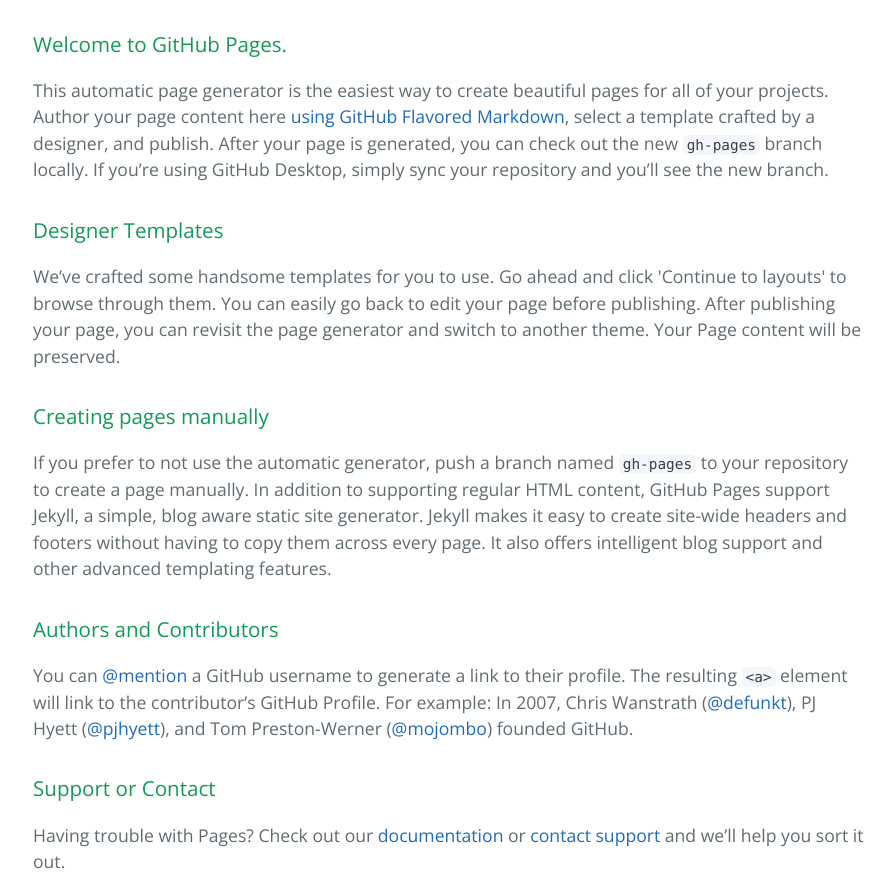
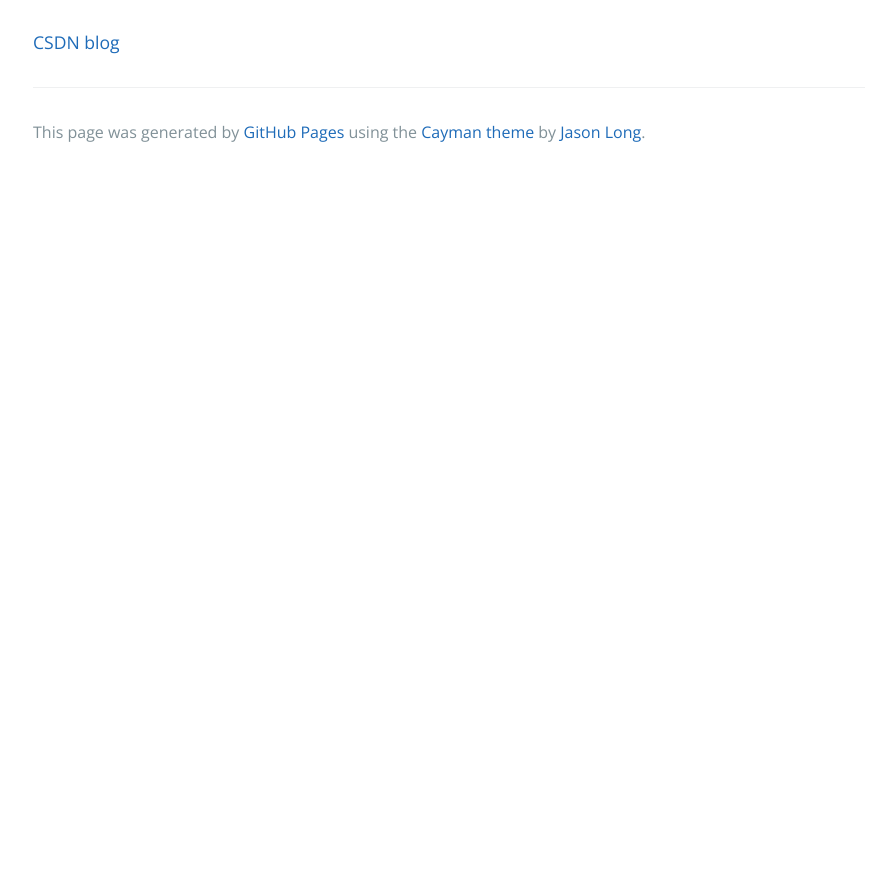
Before and after one commit to Y-lenny/Y-lenny.github.io, a plain HTML site: page index.html in a window 1280 px wide. Shown: the part 320-1198 px from the top of the page, without its empty margins (191-1087 px from the left). After the commit the page ends 800 px from the top, so only its background shows below. Drawn offline with nearby package versions, Linux system fonts and the light colour scheme.

Commit message:
Update index.html

```diff
--- a/index.html
+++ b/index.html
@@ -16,31 +16,7 @@
     </section>
 
     <section class="main-content">
-      <h3>
-<a id="welcome-to-github-pages" class="anchor" href="#welcome-to-github-pages" aria-hidden="true"><span aria-hidden="true" class="octicon octicon-link"></span></a>Welcome to GitHub Pages.</h3>
-
-<p>This automatic page generator is the easiest way to create beautiful pages for all of your projects. Author your page content here <a href="https://guides.github.com/features/mastering-markdown/">using GitHub Flavored Markdown</a>, select a template crafted by a designer, and publish. After your page is generated, you can check out the new <code>gh-pages</code> branch locally. If you’re using GitHub Desktop, simply sync your repository and you’ll see the new branch.</p>
-
-<h3>
-<a id="designer-templates" class="anchor" href="#designer-templates" aria-hidden="true"><span aria-hidden="true" class="octicon octicon-link"></span></a>Designer Templates</h3>
-
-<p>We’ve crafted some handsome templates for you to use. Go ahead and click 'Continue to layouts' to browse through them. You can easily go back to edit your page before publishing. After publishing your page, you can revisit the page generator and switch to another theme. Your Page content will be preserved.</p>
-
-<h3>
-<a id="creating-pages-manually" class="anchor" href="#creating-pages-manually" aria-hidden="true"><span aria-hidden="true" class="octicon octicon-link"></span></a>Creating pages manually</h3>
-
-<p>If you prefer to not use the automatic generator, push a branch named <code>gh-pages</code> to your repository to create a page manually. In addition to supporting regular HTML content, GitHub Pages support Jekyll, a simple, blog aware static site generator. Jekyll makes it easy to create site-wide headers and footers without having to copy them across every page. It also offers intelligent blog support and other advanced templating features.</p>
-
-<h3>
-<a id="authors-and-contributors" class="anchor" href="#authors-and-contributors" aria-hidden="true"><span aria-hidden="true" class="octicon octicon-link"></span></a>Authors and Contributors</h3>
-
-<p>You can <a href="https://help.github.com/articles/basic-writing-and-formatting-syntax/#mentioning-users-and-teams" class="user-mention">@mention</a> a GitHub username to generate a link to their profile. The resulting <code>&lt;a&gt;</code> element will link to the contributor’s GitHub Profile. For example: In 2007, Chris Wanstrath (<a href="https://github.com/defunkt" class="user-mention">@defunkt</a>), PJ Hyett (<a href="https://github.com/pjhyett" class="user-mention">@pjhyett</a>), and Tom Preston-Werner (<a href="https://github.com/mojombo" class="user-mention">@mojombo</a>) founded GitHub.</p>
-
-<h3>
-<a id="support-or-contact" class="anchor" href="#support-or-contact" aria-hidden="true"><span aria-hidden="true" class="octicon octicon-link"></span></a>Support or Contact</h3>
-
-<p>Having trouble with Pages? Check out our <a href="https://help.github.com/pages">documentation</a> or <a href="https://github.com/contact">contact support</a> and we’ll help you sort it out.</p>
-
+      <a href="http://blog.csdn.net/u011218159">CSDN blog</a>
       <footer class="site-footer">
 
         <span class="site-footer-credits">This page was generated by <a href="https://pages.github.com">GitHub Pages</a> using the <a href="https://github.com/jasonlong/cayman-theme">Cayman theme</a> by <a href="https://twitter.com/jasonlong">Jason Long</a>.</span>
```
